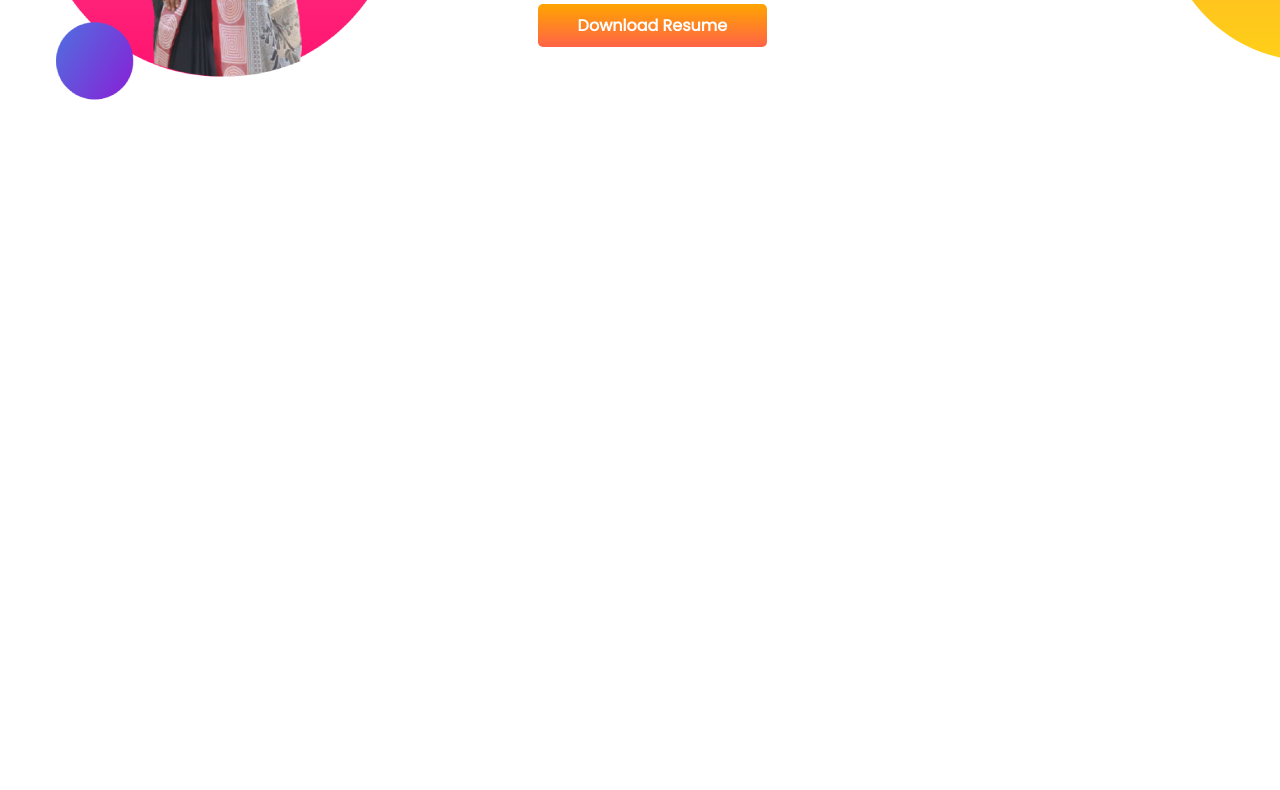
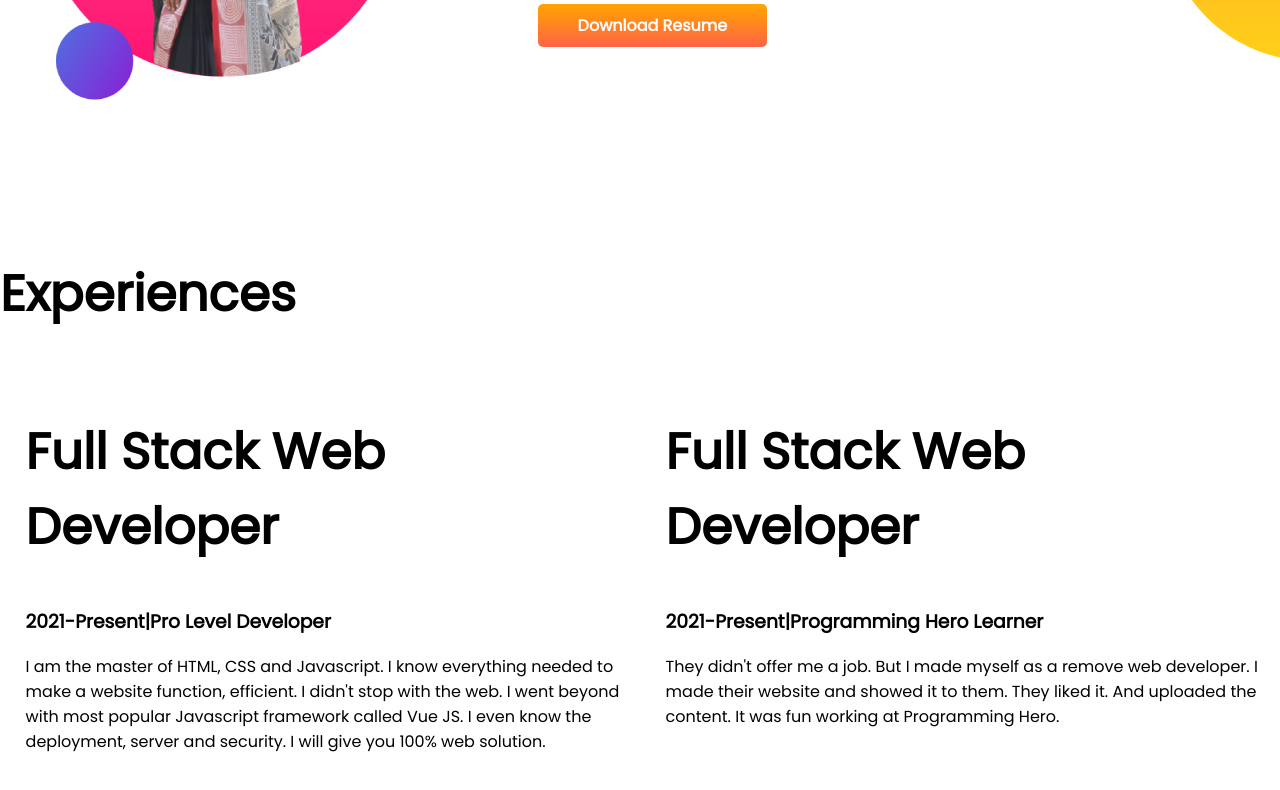
Before and after one commit to hasinaakter/developer-portfolio, a plain HTML site: page index.html in a window 1280 px wide. Shown: the part 872-1662 px from the top of the page. Before the commit the page ends 1129 px from the top, so only its background shows below. Drawn offline with Linux system fonts and the light colour scheme.

Commit message:
added experiences

```diff
--- a/index.html
+++ b/index.html
@@ -12,7 +12,7 @@
     <link rel="stylesheet" href="style.css">
 </head>
 <body>
-   <section class="top-banner">
+   <section class="top-banner flex-contrainer">
     <div class="half-width">
         <h1>Welcome To</h1>
         <h1><span class="color-tag" >Hasina Akter</span> World!</h1>
@@ -30,7 +30,7 @@
     </div>
    </section>
 
-   <section class="dream-big">
+    <section class="dream-big flex-contrainer">
 
     <div  class="half-width-img">
         <img src="images/hasina2.png">
@@ -48,5 +48,26 @@
 
    </section>
 
+   <section>
+       <h1>Experiences</h1>
+   <div class="flex-contrainer">
+    <div class="half-width">
+        <h1>Full Stack Web Developer</h1>
+        <h3>2021-Present|Pro Level Developer</h3>
+        <p>I am the master of HTML, CSS and Javascript. I know everything needed to make a website function, efficient.
+            I didn't stop with the web.
+             I went beyond with most popular Javascript framework called Vue JS.
+             I even know the deployment, server and security. I will give you 100% web solution.</p>
+    </div>
+    <div class="half-width">
+     <h1>Full Stack Web Developer</h1>
+     <h3>2021-Present|Programming Hero Learner</h3>
+     <p>They didn't offer me a job. But I made myself as a remove web developer. I made their website and showed it to them.
+          They liked it. And uploaded the content.
+         It was fun working at Programming Hero.</p>
+ </div>
+   </div>
+   </section>
+
 </body>
 </html>
--- a/style.css
+++ b/style.css
@@ -8,7 +8,7 @@ h1{
 .color-tag{
     color: orange;
 }
-section{
+.flex-contrainer{
     display: flex;
     margin-bottom: 150px;
 }
```
